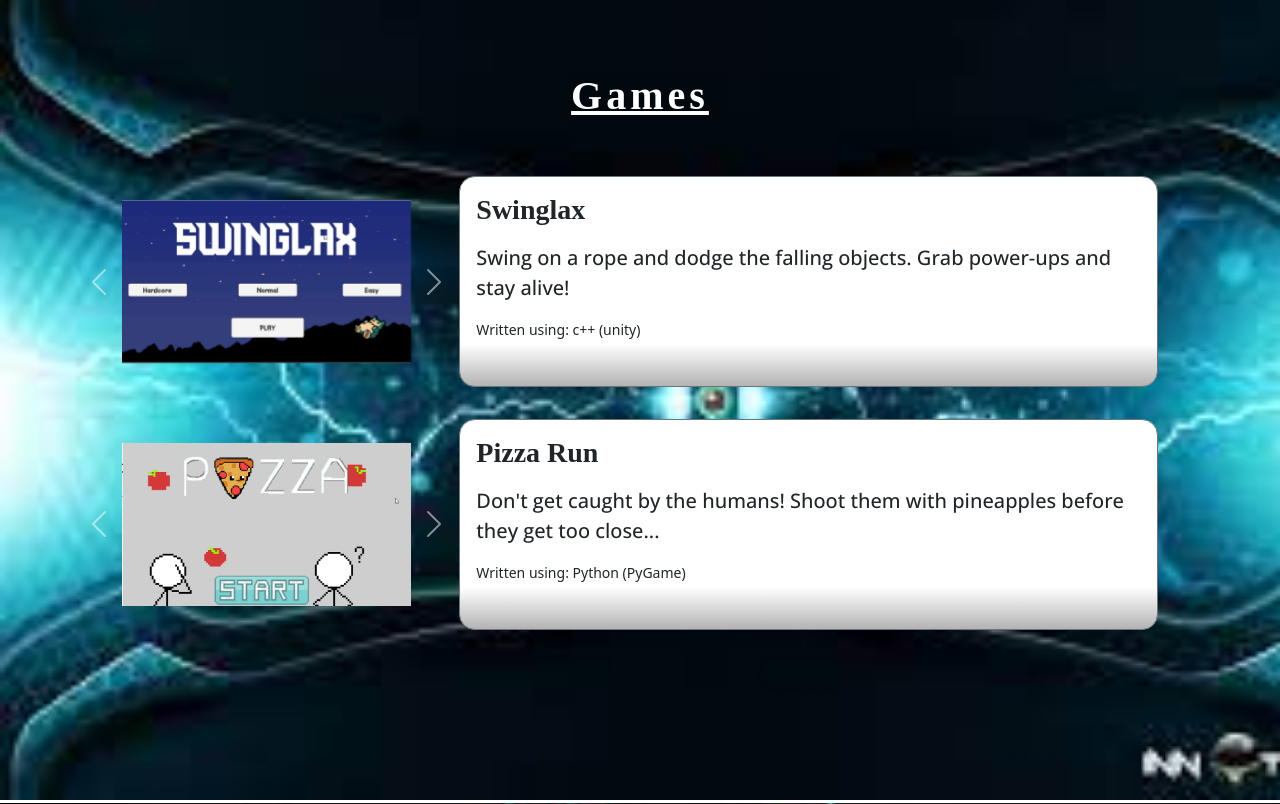
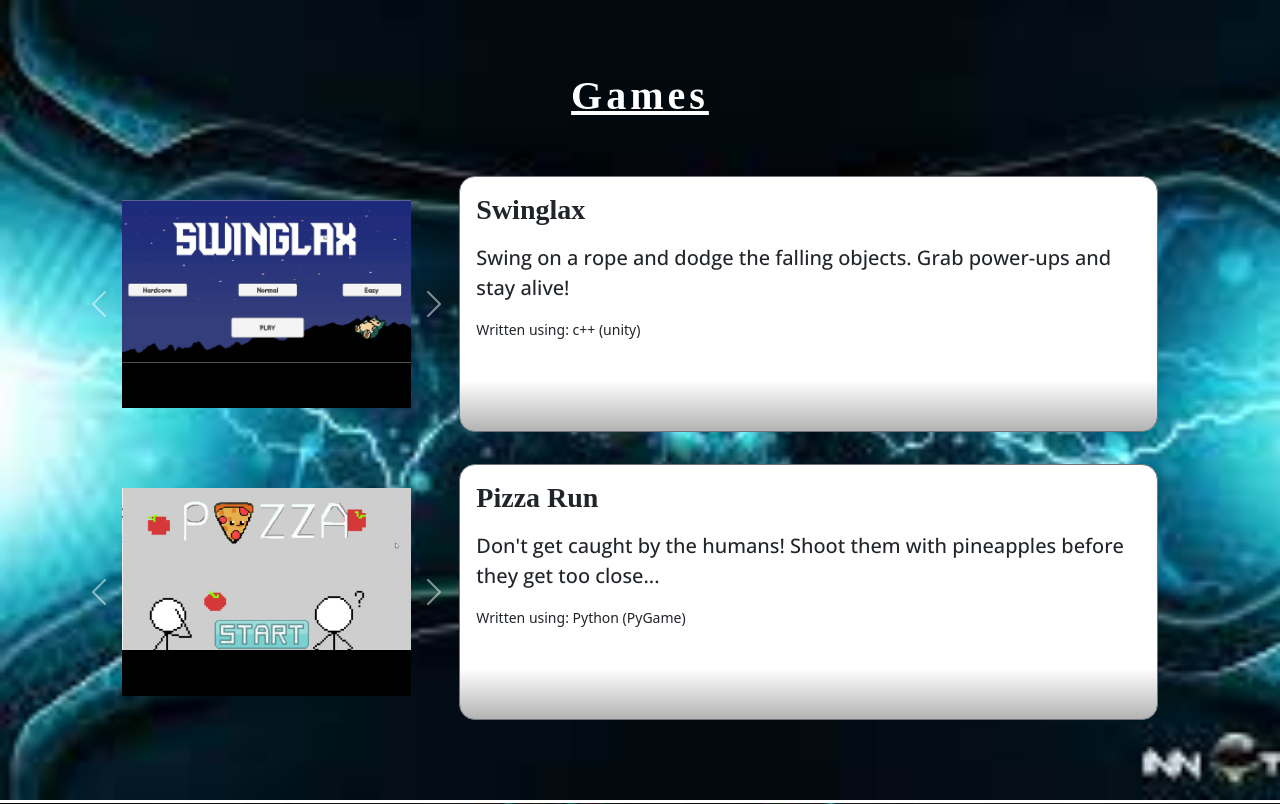
Before and after one commit to imcoolthanks/Personal-Website, a Flask app: page /portfolio in a window 1280 px wide. Shown: the part 56-860 px from the top of the page. Run offline with Flask 2, Linux system fonts and the light colour scheme; data comes from the database, SQL or seed files in the repository; some web fonts are replaced.

Commit message:
Fixed Carousel height and auto-resize

```diff
--- a/Webpages/static/css/portfolio.css
+++ b/Webpages/static/css/portfolio.css
@@ -31,6 +31,11 @@
 
 /* STYLE FOR EACH CARD */
 /*Carousel */
+.carousel {
+    display: flex;
+    max-height: 256px;
+}
+
 .sr-only{
     position: absolute;
     width: 1px;
@@ -52,8 +57,21 @@
 
 .carousel-inner{
     padding: 1.5em;
+    align-content: center;
 }
 
+.carousel div{
+    display: flex;
+}
+
+.carousel-item{
+    background-color: black;
+}
+
+.carousel-inner img {
+    object-fit: contain;
+    max-height: 100%;
+}
 
 /* Cards */
 .container-for-cards .row{
--- a/Webpages/templates/portfolio.html
+++ b/Webpages/templates/portfolio.html
@@ -18,7 +18,7 @@ Queena's Projects
     {% for gameRow in gameRows %}
     <div class="row justify-content-md-center">
       <div class="col-4 d-flex" style="align-items: center;">
-        <div id="carouselExampleControls{{gameRow['name'] | replace(' ', '') }}" class="carousel slide carousel-fade" data-bs-ride="carousel">
+        <div id="carouselExampleControls{{gameRow['name'] | replace(' ', '') }}" class="carousel slide carousel-fade w-100" data-bs-ride="carousel">
           <div class="carousel-inner">
             <div class="carousel-item active">
               <img class="d-block w-100" src="../static/Images/portfolio/{{gameRow['name'] | replace(' ', '') }}/1.png" alt="First slide">
```
Also changed, not shown: 1 other file.
